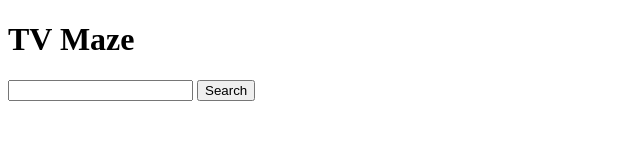
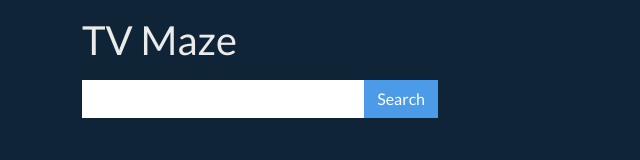
Before and after one commit to peter7714/ajax-tvmaze, a plain HTML site: page index.html in a window 1280 px wide. Shown: the whole page, without its empty margins (0-640 px from the left). Drawn offline with nearby package versions, Linux system fonts and the light colour scheme.

Commit message:
Update index.html

```diff
--- a/index.html
+++ b/index.html
@@ -3,7 +3,7 @@
 
 <head>
   <title>TV Maze</title>
-<!--   <link href="https://bootswatch.com/5/superhero/bootstrap.css" rel="stylesheet"> -->
+  <link href="https://bootswatch.com/5/superhero/bootstrap.css" rel="stylesheet">
   <meta charset="utf-8">
   <meta name="viewport" content="width=device-width, initial-scale=1, shrink-to-fit=no">
 </head>
```
